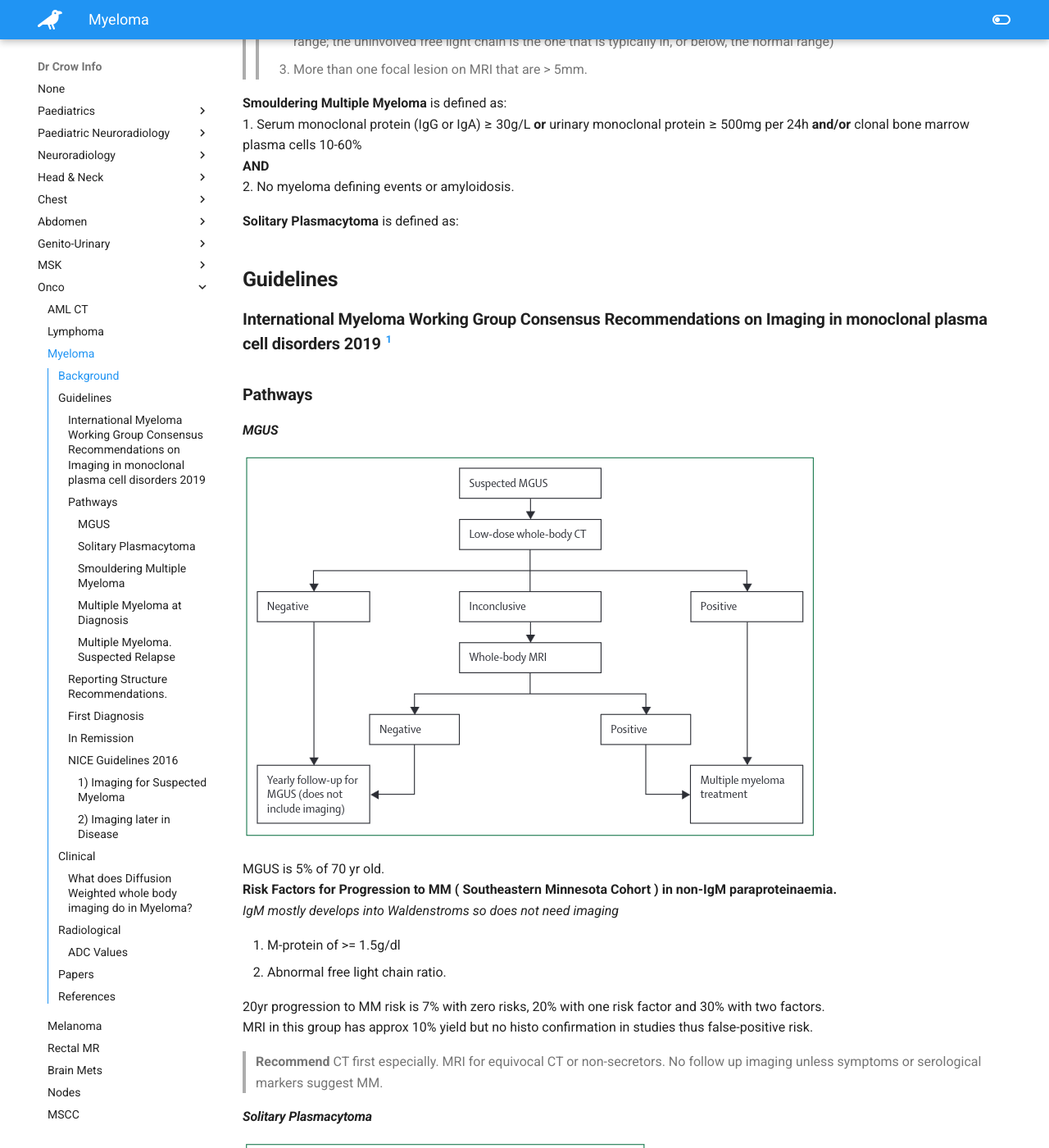
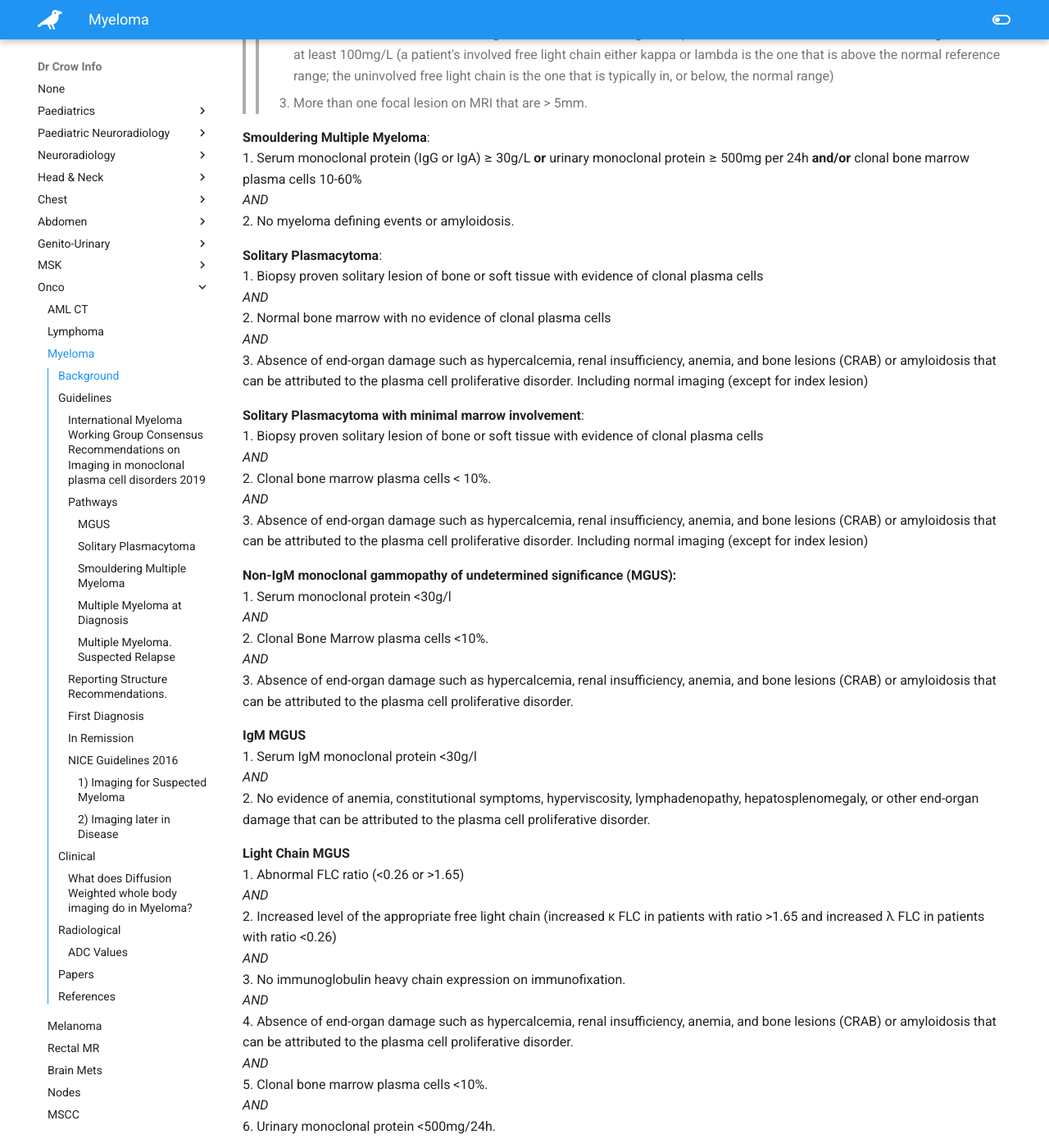
Before and after one commit to TheDrCrow/DrCrowInfo, an MkDocs documentation site: the page built from docs/onco/onco_myeloma_FF.md, in a window 1280 px wide and 1400 px high, scrolled down 647 px. Shown: the whole window at 82% size. Built offline with MkDocs 1.6.1 and Material for MkDocs 9.7.7, drawn with Linux system fonts in a browser that asks for light colours; some of the changed text lies outside the part shown.

Commit message:
is finishing off the plasma cells

```diff
--- a/docs/onco/onco_myeloma_FF.md
+++ b/docs/onco/onco_myeloma_FF.md
@@ -1,6 +1,8 @@
 # Myeloma
 
 ## Background
+
+Myeloma is one of the plasma cell proliferative disorders, which are
 
 **Multiple Myeloma** is defined as:
 1. Clonal bone marrow plasma cells > 10% **or** Biopsy proven soft tissue or bony plasmacytoma.
@@ -19,14 +21,80 @@
 > 2. Serum involved / uninvolved free light chain ratio of 100 or greater, provided the absolute level of the involved light chain is at least 100mg/L (a patient's involved free light chain either kappa or lambda is the one that is above the normal reference range; the uninvolved free light chain is the one that is typically in, or below, the normal range)
 > 3. More than one focal lesion on MRI that are > 5mm.
 
-**Smouldering Multiple Myeloma** is defined as:
+**Smouldering Multiple Myeloma**:
 1. Serum monoclonal protein (IgG or IgA) ≥ 30g/L **or** urinary monoclonal protein ≥ 500mg per 24h **and/or** clonal bone marrow plasma cells 10-60%
-**AND**
+*AND*
 2. No myeloma defining events or amyloidosis.
 
-**Solitary Plasmacytoma** is defined as:
+**Solitary Plasmacytoma**:
+1. Biopsy proven solitary lesion of bone or soft tissue with evidence of clonal plasma cells
+*AND*
+2. Normal bone marrow with no evidence of clonal plasma cells
+*AND*
+3. Absence of end-organ damage such as hypercalcemia, renal insufficiency, anemia, and bone lesions (CRAB) or amyloidosis that can be attributed to the plasma cell proliferative disorder. Including normal imaging (except for index lesion)
 
+**Solitary Plasmacytoma with minimal marrow involvement**:
+1. Biopsy proven solitary lesion of bone or soft tissue with evidence of clonal plasma cells
+*AND*
+2. Clonal bone marrow plasma cells < 10%.
+*AND*
+3. Absence of end-organ damage such as hypercalcemia, renal insufficiency, anemia, and bone lesions (CRAB) or amyloidosis that can be attributed to the plasma cell proliferative disorder. Including normal imaging (except for index lesion)
 
+**Non-IgM monoclonal gammopathy of undetermined significance (MGUS):**
+1. Serum monoclonal protein <30g/l
+*AND*
+2. Clonal Bone Marrow plasma cells <10%.
+*AND*
+3. Absence of end-organ damage such as hypercalcemia, renal insufficiency, anemia, and bone lesions (CRAB) or amyloidosis that can be attributed to the plasma cell proliferative disorder.
+
+**IgM MGUS**
+1. Serum IgM monoclonal protein <30g/l
+*AND*
+2. No evidence of anemia, constitutional symptoms, hyperviscosity, lymphadenopathy, hepatosplenomegaly, or other end-organ damage that can be attributed to the plasma cell proliferative disorder.
+
+**Light Chain MGUS**
+1. Abnormal FLC ratio (<0.26 or >1.65)
+*AND*
+2. Increased level of the appropriate free light chain (increased κ FLC in patients with ratio >1.65 and increased λ FLC in patients with ratio <0.26)
+*AND*
+3. No immunoglobulin heavy chain expression on immunofixation.
+*AND*
+4. Absence of end-organ damage such as hypercalcemia, renal insufficiency, anemia, and bone lesions (CRAB) or amyloidosis that can be attributed to the plasma cell proliferative disorder.
+*AND*
+5. Clonal bone marrow plasma cells <10%.
+*AND*
+6. Urinary monoclonal protein <500mg/24h.
+
+**POEMS**
+1. Polyneuropathy
+*AND*
+2. Monoclonal plasma cell proliferative disorder
+*AND*
+3. One or more of the Major criteria.
+*AND*
+4. One or more of the Minor criteria.
+
+> Major Criteria
+>> 1. Sclerotic bone lesions
+> 2. Castleman's Disease
+> 3. Elevated VEGFA
+
+> Minor Criteria
+>> 1. Organomegaly (splenomegaly, hepatomegaly, lymphadenopathy).
+> 2. Extravascular fluid overload (effusions, ascites, oedema).
+> 3. Endocrinopathy (adrenal, thyroid, pituitary, gonadal, parathyroid, pancreatic).
+> 4. Skin Changes.
+> 5. Papilloedema.
+> 6. Thrombocytosis / Polycythaemia.
+
+**Systemic AL Amyloidosis**
+1. Presence of an amyloid-related systemic syndrome (e.g., renal, liver, heart, gastrointestinal tract, or peripheral nerve involvement)
+*AND*
+2. Positive amyloid staining by Congo red in any tissue (e.g., fat aspirate, bone marrow, or organ biopsy).
+*AND*
+3. Evidence that amyloid is light-chain-related established by direct examination of the amyloid using mass spectrometry-based proteomic analysis or immunoeletronmicroscopy.
+*AND*
+4. Evidence of a monoclonal plasma cell proliferative disorder (serum monoclonal protein, abnormal free light chain ratio, or clonal plasma cells in the bone marrow)
 
 ## Guidelines
 
```
